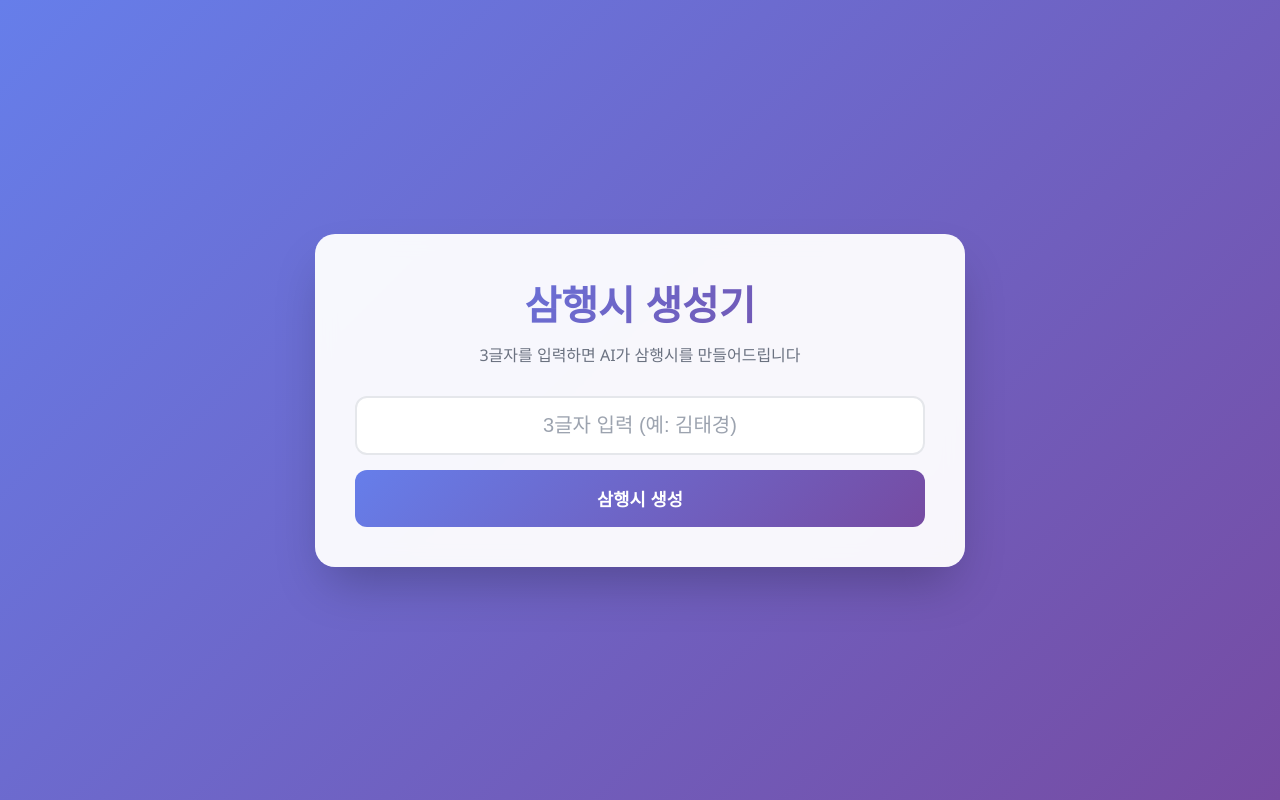
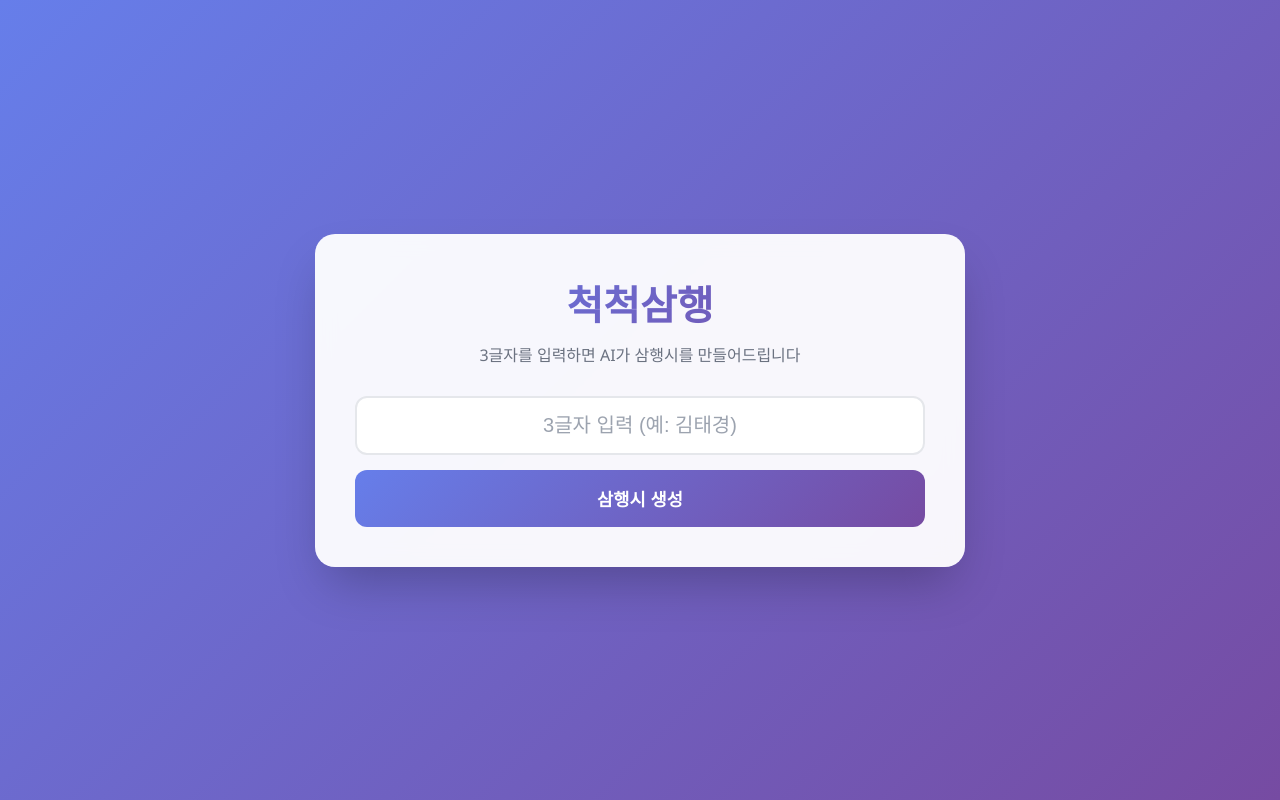
Before and after one commit to Tae-Kyung/3line, a website: page public/index.html in a window 1280 px wide. Drawn offline with Linux system fonts and the light colour scheme.

Commit message:
refactor: 제목 변경으로 삼행시 생성기 브랜드 강화
- "삼행시 생성기"를 "척척삼행"으로 수정하여 브랜드 아이덴티티를 명확히 함

```diff
--- a/public/index.html
+++ b/public/index.html
@@ -9,7 +9,7 @@
 <body>
     <div class="container">
         <div class="card">
-            <h1 class="title">삼행시 생성기</h1>
+            <h1 class="title">척척삼행</h1>
             <p class="subtitle">3글자를 입력하면 AI가 삼행시를 만들어드립니다</p>
 
             <div class="input-group">
```
